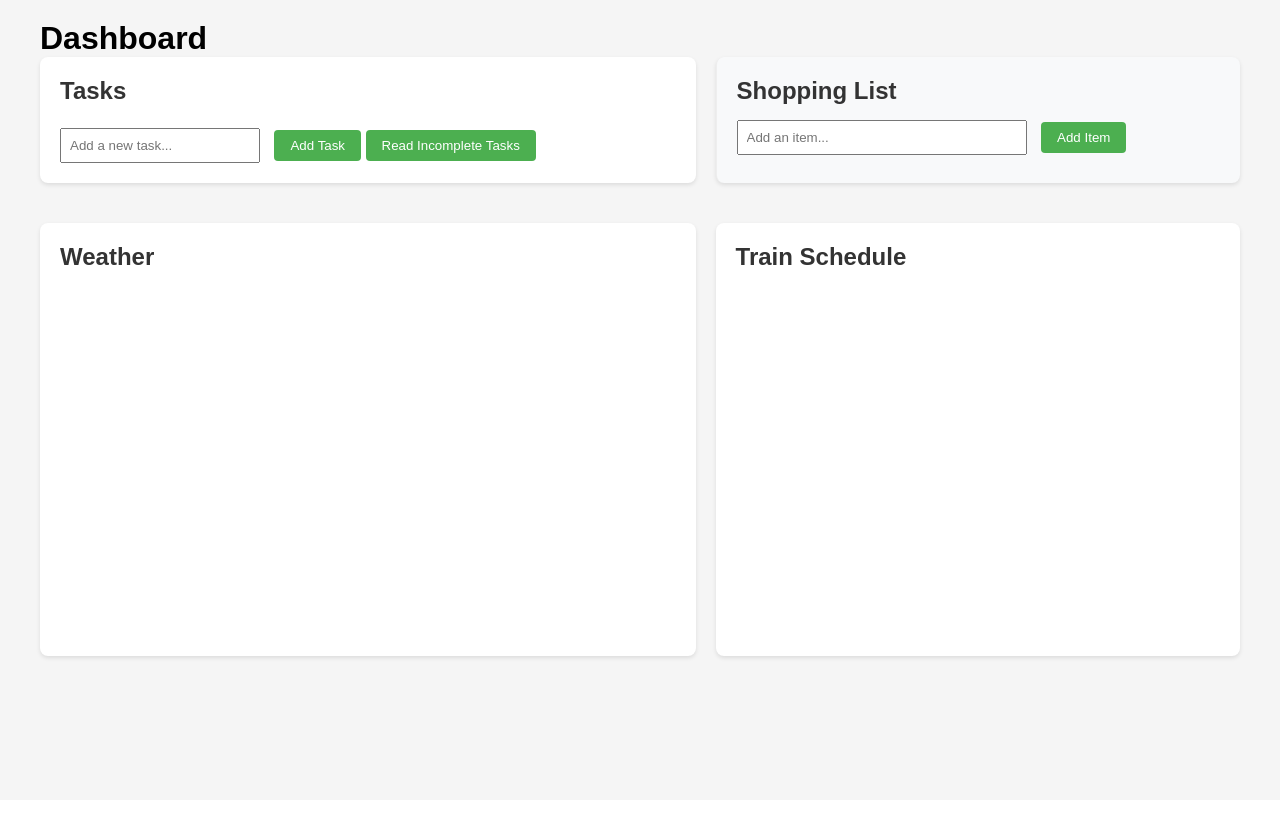
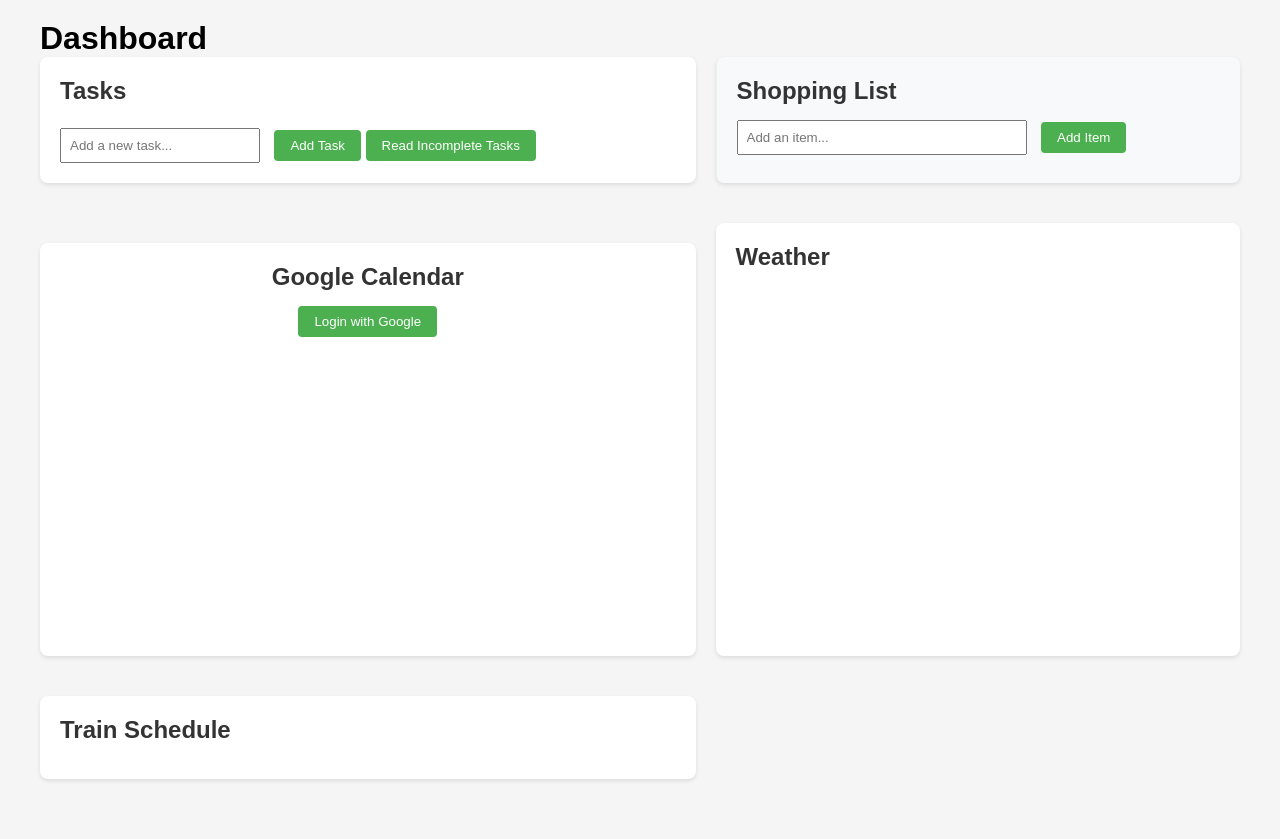
Before and after one commit to bomberby/home-pal, a Python web app: template frontend/templates/index.html in a window 1280 px wide. Before the commit the page ends 661 px from the top, so only its background shows below. Run offline with Jinja, Linux system fonts and the light colour scheme; the template is opened without the code that fills it, so the values that code supplies are empty; some libraries are stand-ins or nearby versions.

Commit message:
Add basic google calender integration

```diff
--- a/frontend/static/css/styles.css
+++ b/frontend/static/css/styles.css
@@ -141,3 +141,26 @@ button:hover {
     top: 0;
     width: 3000px;
 }
+
+.calendar-card {
+    margin-top: 20px;
+    text-align: center;
+}
+
+#calendar-events {
+    list-style-type: none;
+    padding: 0;
+    margin-top: 15px;
+    max-height: 300px;
+    overflow-y: auto;
+}
+
+.calendar-event {
+    background-color: #f9f9f9;
+    border-radius: 4px;
+    padding: 8px;
+    margin-bottom: 5px;
+    display: flex;
+    justify-content: space-between;
+    align-items: center;
+}
--- /dev/null
+++ b/frontend/static/js/calendar.js
@@ -0,0 +1,54 @@
+// calendar.js
+
+document.addEventListener('DOMContentLoaded', () => {
+    const loginButton = document.getElementById('login-button');
+    const calendarEventsList = document.getElementById('calendar-events');
+
+    loginButton.addEventListener('click', handleLogin);
+
+    function handleLogin() {
+        window.location.href = '/login';
+    }
+
+    async function fetchCalendarEvents() {
+        try {
+            const response = await fetch('/calendar/events');
+            if (response.ok) {
+                const events = await response.json();
+                displayCalendarEvents(events);
+            } else {
+                console.error('Failed to fetch calendar events:', response.statusText);
+            }
+        } catch (error) {
+            console.error('Error fetching calendar events:', error);
+        }
+    }
+
+    function displayCalendarEvents(events) {
+        loginButton.style.display = 'none';
+        calendarEventsList.innerHTML = '';
+        events.forEach(event => {
+            const li = document.createElement('li');
+            li.className = 'calendar-event';
+            if (event.start.dateTime) {
+                const startDate = new Date(event.start.dateTime);
+                const endDate = new Date(event.end.dateTime);
+                li.textContent = `${event.summary} - ${startDate.toLocaleDateString()} ${startDate.toLocaleTimeString()} - ${endDate.toLocaleDateString()} ${endDate.toLocaleTimeString()}`;
+            } else {
+                const startDate = new Date(event.start.date);
+                endDate = new Date(event.end.date);
+                endDate.setDate(endDate.getDate() - 1)
+                if (startDate.getDate() === endDate.getDate()){
+                    li.textContent = `${event.summary} - ${startDate.toLocaleDateString()}`;
+                } else {
+                    li.textContent = `${event.summary} - ${startDate.toLocaleDateString()} - ${endDate.toLocaleDateString()}`;
+                }
+            }
+
+            calendarEventsList.appendChild(li);
+        });
+    }
+
+    // Fetch and display calendar events when the page loads
+    fetchCalendarEvents();
+});
--- a/frontend/templates/index.html
+++ b/frontend/templates/index.html
@@ -30,6 +30,14 @@
             <button onclick="addShoppingItem()">Add Item</button>
         </div>
 
+        <!-- Google Calendar Section -->
+        <div class="card calendar-card">
+            <h2>Google Calendar</h2>
+            <button id="login-button">Login with Google</button>
+            <ul id="calendar-events"></ul>
+        </div>
+
+
         <!-- Weather Section -->
         <div class="card weather-card">
             <h2>Weather</h2>
@@ -48,6 +56,7 @@
         </div>
     </div>
 
+    <script src="https://apis.google.com/js/platform.js" async defer></script>
     <script src="{{ url_for('static', filename='js/dist/chart.js') }}"></script>
     <script src="{{ url_for('static', filename='js/dist/chartjs-plugin-annotation.min.js') }}"></script>
     <script src="{{ url_for('static', filename='js/app.js') }}"></script>
@@ -55,5 +64,6 @@
     <script src="{{ url_for('static', filename='js/tasks.js') }}"></script>
     <script src="{{ url_for('static', filename='js/train-schedule.js') }}"></script>
     <script src="{{ url_for('static', filename='js/shopping-list.js') }}"></script>
+    <script src="{{ url_for('static', filename='js/calendar.js') }}"></script>
 </body>
 </html>
```
Also changed, not shown: google_calender.py (added, +84 -0 lines), routes.py (+5 -4 lines), README.md, 2 other files.
